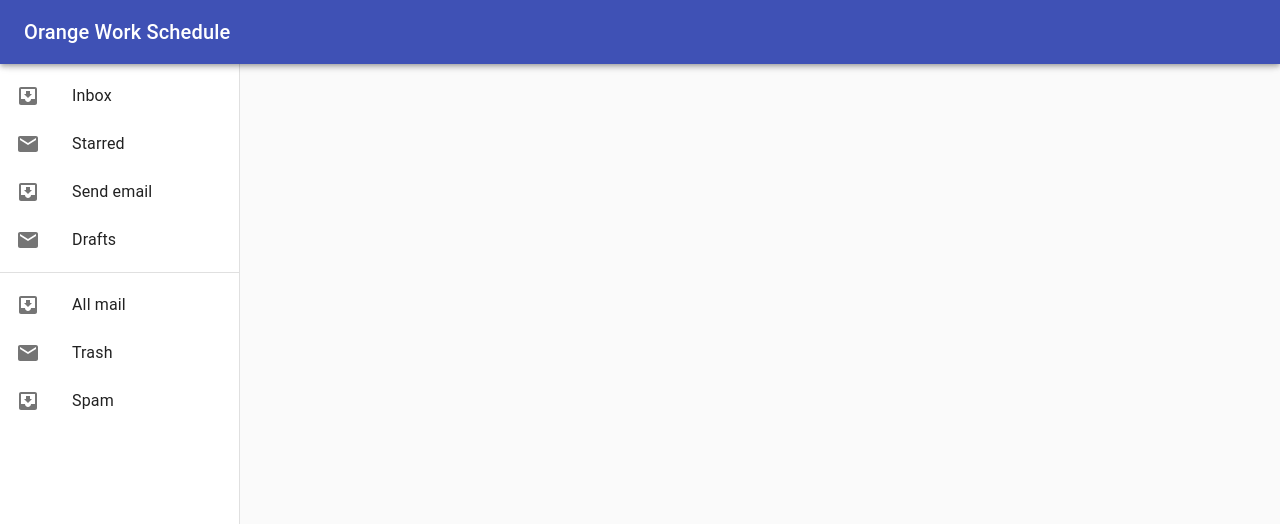
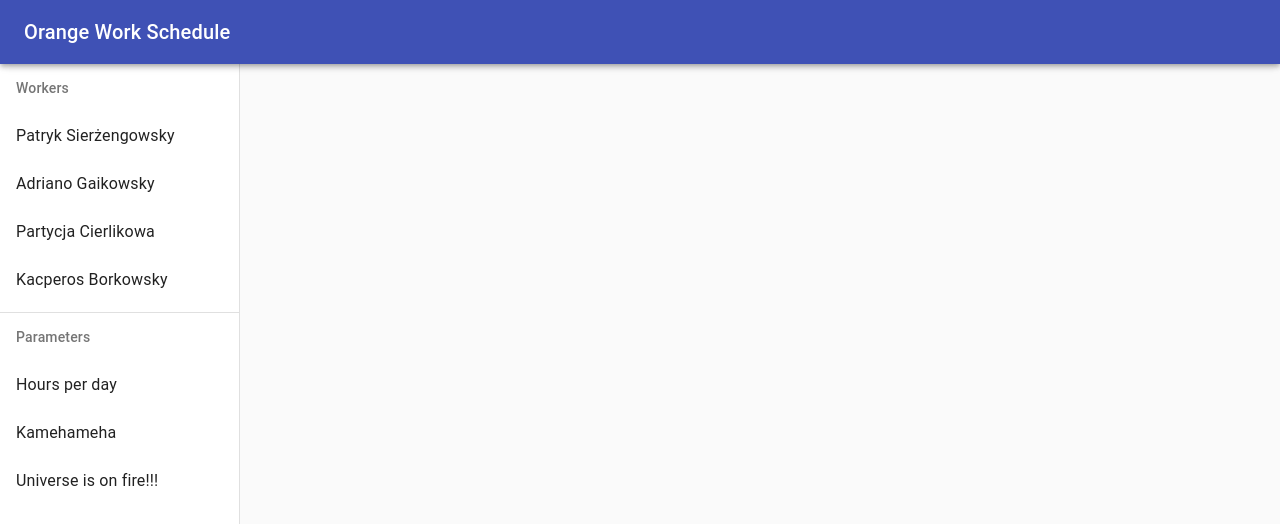
Before and after one commit to Recokioshi/orangeWorkSchedule, a React (Create React App) app: page / in a window 1280 px wide. Shown: the top 524 px of the page. Built offline with nearby package versions, Linux system fonts and the light colour scheme.

Commit message:
removed unused imports

```diff
--- a/src/Calendar.tsx
+++ b/src/Calendar.tsx
@@ -1,5 +1,3 @@
-import React from 'react';
-import ReactDOM from 'react-dom';
 import './Calendar.css';
 
 const Calendar = (props: any) => {
--- a/src/Header.tsx
+++ b/src/Header.tsx
@@ -1,5 +1,4 @@
 import React from 'react';
-import ReactDOM from 'react-dom';
 import './Header.css';
 import AppBar from '@material-ui/core/AppBar';
 import Typography from '@material-ui/core/Typography';
--- a/src/Params.tsx
+++ b/src/Params.tsx
@@ -1,18 +1,12 @@
 import React from 'react';
-import ReactDOM from 'react-dom';
 import './Params.css';
 import Drawer from '@material-ui/core/Drawer';
-import AppBar from '@material-ui/core/AppBar';
-import CssBaseline from '@material-ui/core/CssBaseline';
 import Toolbar from '@material-ui/core/Toolbar';
 import List from '@material-ui/core/List';
 import Divider from '@material-ui/core/Divider';
 import ListItem from '@material-ui/core/ListItem';
-import ListItemIcon from '@material-ui/core/ListItemIcon';
 import ListItemText from '@material-ui/core/ListItemText';
-import InboxIcon from '@material-ui/icons/MoveToInbox';
-import MailIcon from '@material-ui/icons/Mail';
-import Typography from '@material-ui/core/Typography';
+import ListSubheader from '@material-ui/core/ListSubheader';
 
 const Params = (props: any) => {
     const classes = props.classes;
@@ -27,19 +21,33 @@ const Params = (props: any) => {
             >
                 <Toolbar />
                 <div className={classes.drawerContainer}>
-                    <List>
-                        {['Inbox', 'Starred', 'Send email', 'Drafts'].map((text, index) => (
+                    <List
+                        component="nav"
+                        aria-labelledby="nested-list-subheader"
+                        subheader={
+                          <ListSubheader component="div" id="nested-list-subheader">
+                            Workers
+                          </ListSubheader>
+                        }
+                    >
+                        {['Patryk Sierżengowsky', 'Adriano Gaikowsky', 'Partycja Cierlikowa', 'Kacperos Borkowsky'].map((text) => (
                             <ListItem button key={text}>
-                                <ListItemIcon>{index % 2 === 0 ? <InboxIcon /> : <MailIcon />}</ListItemIcon>
                                 <ListItemText primary={text} />
                             </ListItem>
                         ))}
                     </List>
                     <Divider />
-                    <List>
-                        {['All mail', 'Trash', 'Spam'].map((text, index) => (
+                    <List
+                        component="nav"
+                        aria-labelledby="nested-list-subheader"
+                        subheader={
+                          <ListSubheader component="div" id="nested-list-subheader">
+                            Parameters
+                          </ListSubheader>
+                        }
+                    >
+                        {['Hours per day', 'Kamehameha', 'Universe is on fire!!!'].map((text) => (
                             <ListItem button key={text}>
-                                <ListItemIcon>{index % 2 === 0 ? <InboxIcon /> : <MailIcon />}</ListItemIcon>
                                 <ListItemText primary={text} />
                             </ListItem>
                         ))}
```
Also changed, not shown: 2 other files (tests, documents, lock files or other folders).
